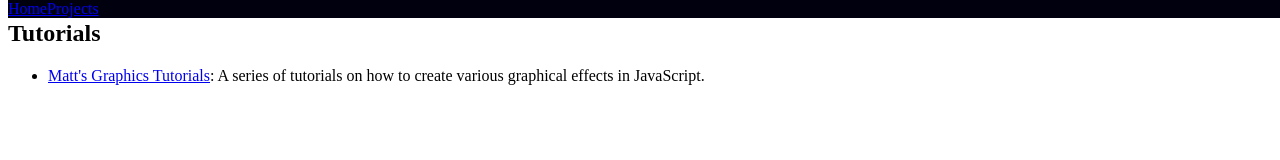
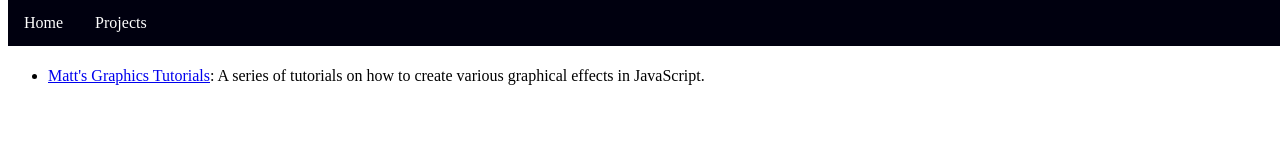
Before and after one commit to InvisibleWater/InvisibleWater.github.io, a plain HTML site: page projects.html in a window 1280 px wide. Drawn offline with Linux system fonts and the light colour scheme.

Commit message:
Update styles.css

```diff
--- a/styles.css
+++ b/styles.css
@@ -15,3 +15,11 @@ nav>ul {
 nav>ul>li {
     float: left;
 }
+
+nav>ul>li a {
+    display: block;
+    color: white;
+    text-align: center;
+    padding: 14px 16px;
+    text-decoration: none;
+}
```
